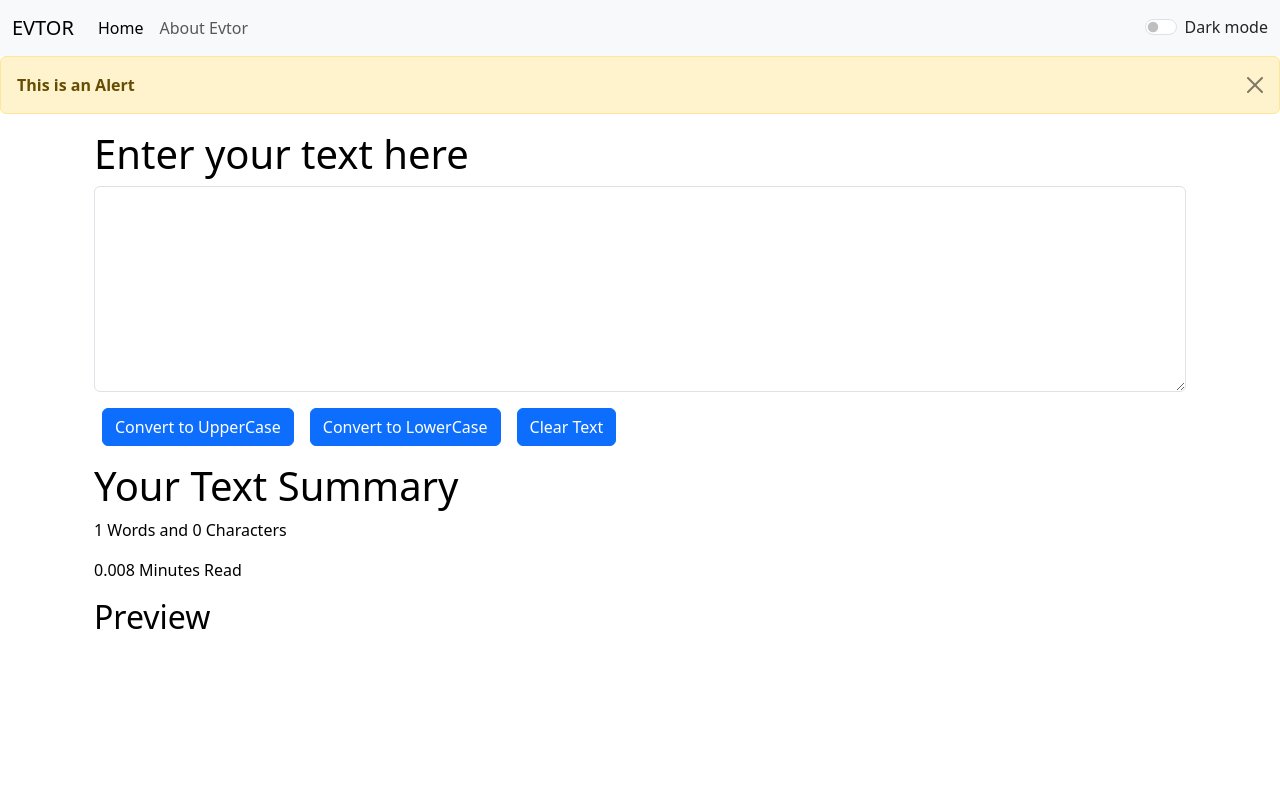
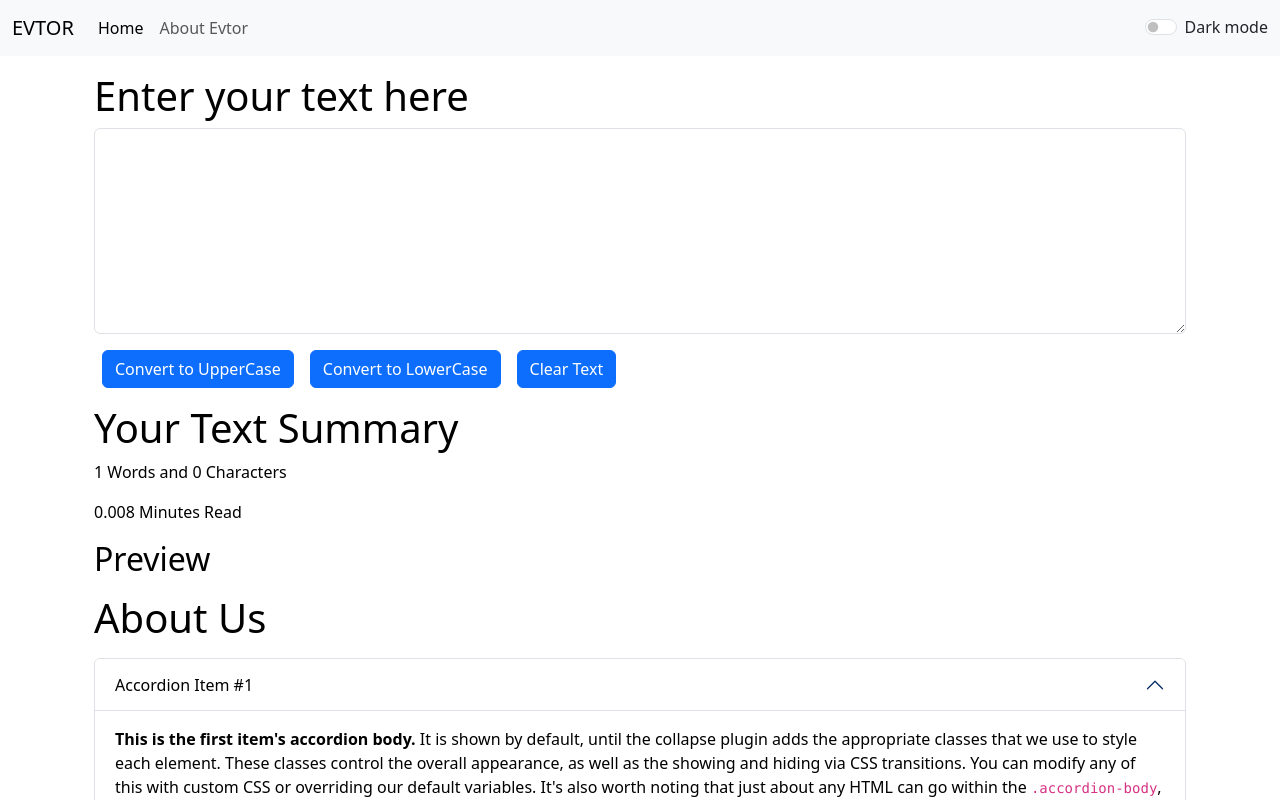
Before and after one commit to Lakshya-Purohit/TextWizard, a React (Create React App) app: page / in a window 1280 px wide. Shown: the top 800 px of the page. Built offline with nearby package versions, Linux system fonts and the light colour scheme.

Commit message:
textWizard

```diff
--- a/package.json
+++ b/package.json
@@ -9,6 +9,7 @@
     "prop-types": "^15.8.1",
     "react": "^18.3.1",
     "react-dom": "^18.3.1",
+    "react-router-dom": "^6.23.1",
     "react-scripts": "5.0.1",
     "web-vitals": "^2.1.4"
   },
--- a/public/index.html
+++ b/public/index.html
@@ -7,7 +7,7 @@
     <meta name="description"content="Web site created using create-react-app"/>
 
     <link href="https://cdn.jsdelivr.net/npm/bootstrap@5.3.3/dist/css/bootstrap.min.css" rel="stylesheet" integrity="sha384-QWTKZyjpPEjISv5WaRU9OFeRpok6YctnYmDr5pNlyT2bRjXh0JMhjY6hW+ALEwIH" crossorigin="anonymous">
-    <title>React App</title>
+    <title>TextWizard</title>
   </head>
   <body>
     <noscript>You need to enable JavaScript to run this app.</noscript>
--- a/src/App.js
+++ b/src/App.js
@@ -1,28 +1,51 @@
 import './App.css';
 import Alert from './components/Alert';
-// import About from './components/About';
+import About from './components/About';
 import Navbar from './components/Navbar';
 import TextForm from './components/TextForms';
 import React, { useState } from 'react'
+import {
+  createBrowserRouter,
+  RouterProvider,
+  Route,
+  Link,
+} from "react-router-dom";
+
 
 function App() {
   const [mode, setMode] = useState('light');
-  const toggleMode=()=>{
-    if(mode === 'light'){
+  const [alert, setalert] = useState(null);
+
+  const showAlert =(message,type)=>{
+    setalert({
+      message:message,
+      type: type
+    })
+    setTimeout(() => {
+      setalert(null)
+    }, 1000);
+
+  }
+  const toggleMode = () => {
+    if (mode === 'light') {
       setMode('dark');
       document.body.style.backgroundColor = 'grey';
-    }else{
+      showAlert("Dark Mode has been enable","success");
+    } else {
       setMode('light');
       document.body.style.backgroundColor = 'white';
+      showAlert("Light Mode has been Enabled","success")
     }
+
+
   }
   return (
     <>
-      <Navbar title="EVTOR"  aboutText="About Evtor" mode={mode} toggleMode={toggleMode}/>
-      <Alert alert="This is an Alert"/>
+      <Navbar title="EVTOR" aboutText="About Evtor" mode={mode} toggleMode={toggleMode} />
+      <Alert alert={alert} />
       <div className="container my-3">
-        <TextForm heading="Enter your text here " mode={mode} />
-        {/* <About/> */}
+        <TextForm showAlert={showAlert} heading="Enter your text here " mode={mode} />
+        <About/>
       </div>
     </>
   );
--- a/src/components/Alert.jsx
+++ b/src/components/Alert.jsx
@@ -1,10 +1,13 @@
 import React from 'react'
 
 const Alert = (props) => {
+    const capitalize = (word)=>{
+        const lower = word.toLowerCase();
+        return lower.charAt(0).toUpperCase()+ lower.slice(1);
+    }
     return (
-        <div className="alert alert-warning alert-dismissible fade show" role="alert">
-            <strong>{props.alert}</strong>
-            <button type="button" className="btn-close" data-bs-dismiss="alert" aria-label="Close"></button>
+        props.alert && <div className={`alert alert-${props.alert.type} alert-dismissible fade show`} role="alert">
+            <strong>{capitalize(props.alert.type)}</strong>: {props.alert.message}
         </div>
     )
 }
--- a/src/components/Navbar.js
+++ b/src/components/Navbar.js
@@ -16,7 +16,7 @@
                                 <a className="nav-link active" aria-current="page" href="/">Home</a>
                             </li>
                             <li className="nav-item">
-                                <a className="nav-link" href="/">{props.aboutText}</a>
+                                <a className="nav-link" href="/About">{props.aboutText}</a>
                             </li>
                         </ul>
                         {/* <form className="d-flex" role="search">
--- a/src/components/TextForms.jsx
+++ b/src/components/TextForms.jsx
@@ -6,16 +6,19 @@
         // console.log("UpperCase was Clicked "+text);
         let newText = text.toUpperCase();
         setText(newText);
+        props.showAlert("Converted to UpperCase","Success");
     }
     const handelLoClick = () => {
         // console.log("UpperCase was Clicked "+text);
         let newText = text.toLowerCase();
         setText(newText);
+        props.showAlert("Converted to LowerCase","Success");
     }
     const handelCLearClick = () => {
         // console.log("UpperCase was Clicked "+text);
         let newText = '';
         setText(newText);
+        props.showAlert("Text has been Cleared","Success");
     }
     const handelOnChange = (event) => {
 
```
Also changed, not shown: 1 other file (tests, documents, lock files or other folders).
